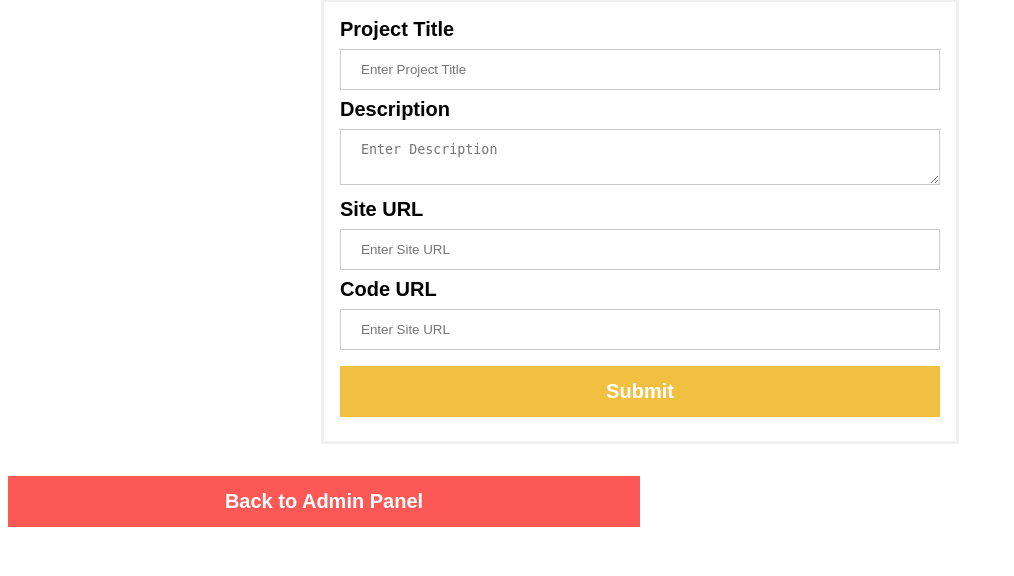
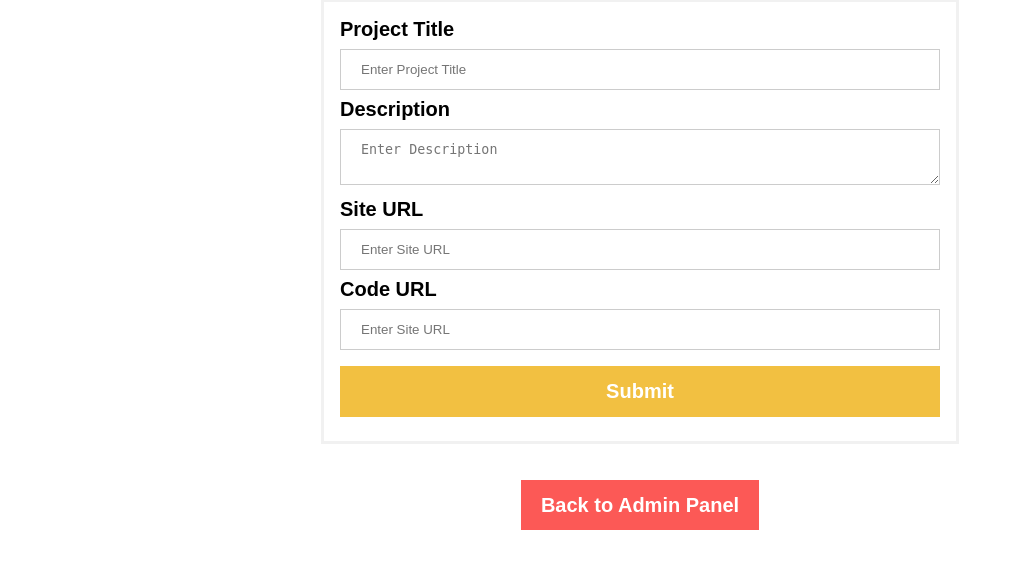
Before and after one commit to snack-attack/Portfolio-CMS, a PHP site: page /projectForm.php in a window 1280 px wide. Shown: the part 126-702 px from the top of the page, without its empty margins (0-1014 px from the left). Run offline with PHP 8.4, Linux system fonts and the light colour scheme.

Commit message:
back btn got deleted so I added

```diff
--- a/projectForm.php
+++ b/projectForm.php
@@ -51,6 +51,8 @@
                 <button type="submit">Submit</button>
             </div>
         </form>
-        <button type="button" class="cancel">Back to Admin Panel</button>
+        <div class="backHome">
+            <a href="./admin.php" class="cancel">Back to Admin Panel</a>
+        </div>
     </body>
 </html>
```
